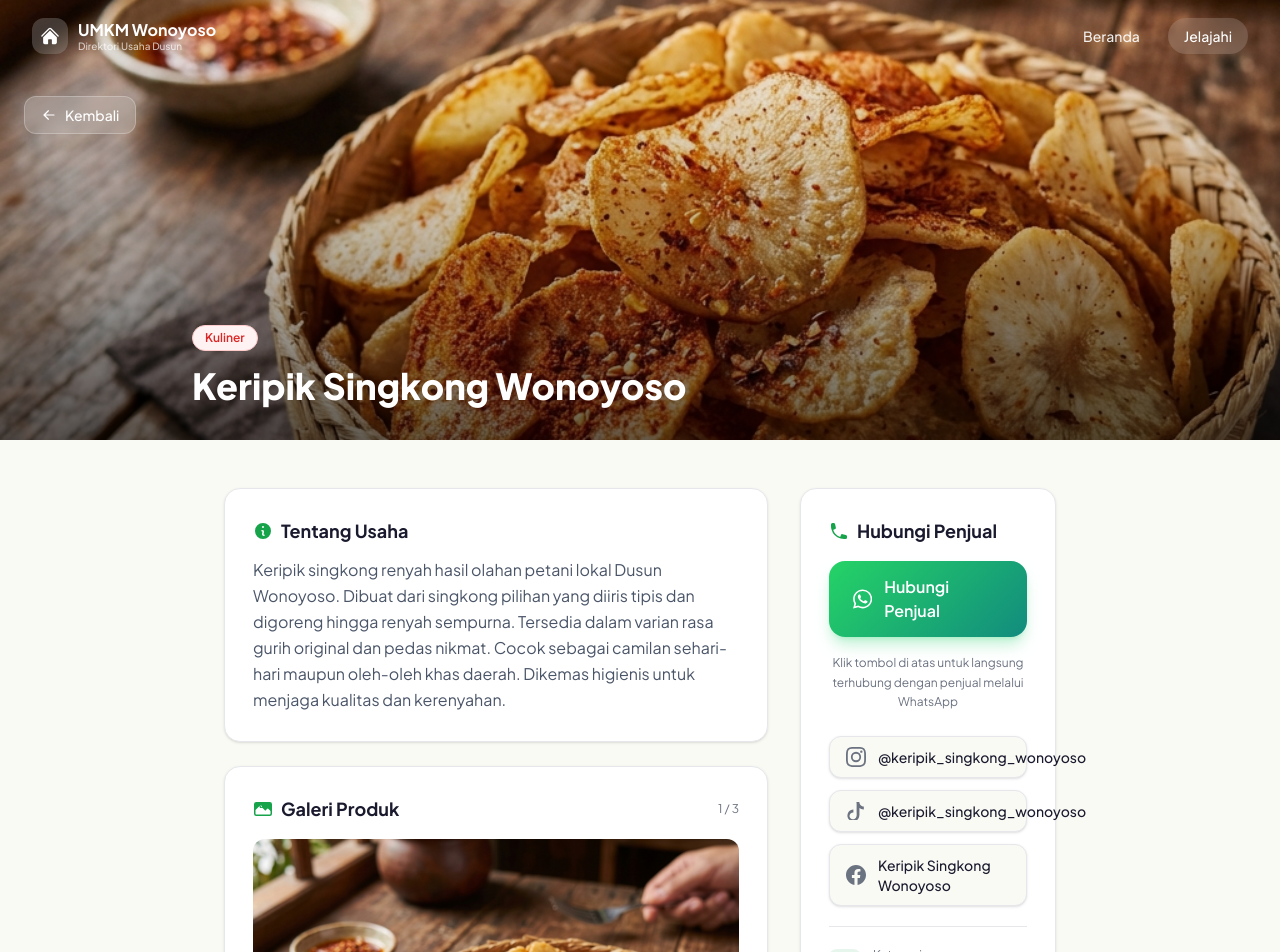
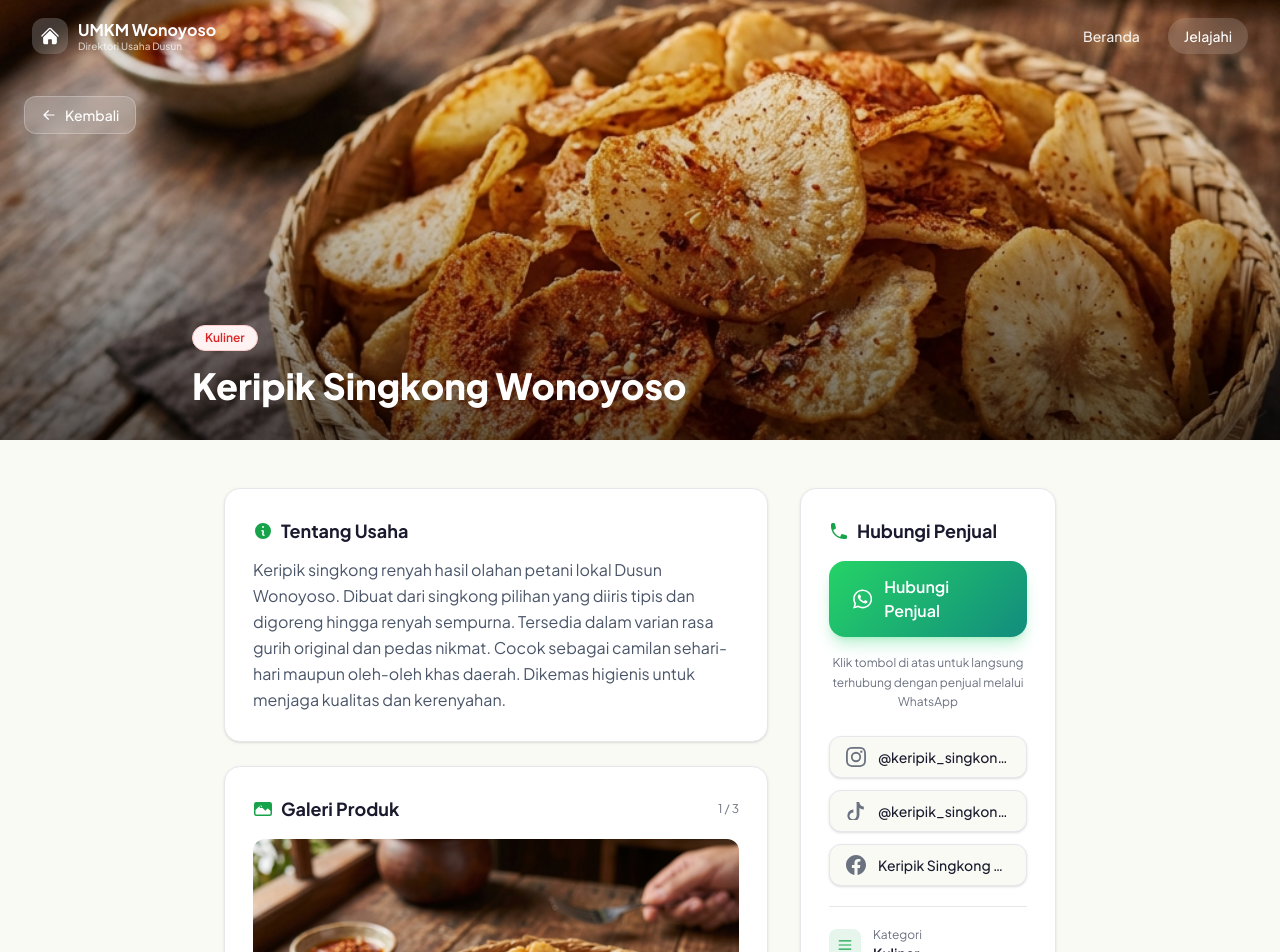
Before and after one commit to RhezaPriyaAnargya/direktori-umkm-wonoyoso, a Next.js app: page /umkm/umkm-001 in a window 1280 px wide. Shown: the top 952 px of the page. Built offline with nearby package versions, Linux system fonts and the light colour scheme.

Commit message:
style: fix long social media username overflow

```diff
--- a/app/umkm/[id]/page.js
+++ b/app/umkm/[id]/page.js
@@ -172,21 +172,21 @@ export default async function UmkmDetailPage({ params }) {
                 {/* Media Sosial */}
                 <div className="pt-2 flex flex-col gap-3">
                   {umkm.instagram && (
-                    <a href={`https://instagram.com/${umkm.instagram.replace('@', '')}`} target="_blank" rel="noopener noreferrer" className="flex items-center gap-3 px-4 py-2.5 bg-surface hover:bg-white text-text-muted hover:text-[#E1306C] rounded-xl border border-border hover:border-[#E1306C]/30 shadow-sm hover:shadow-md transition-all duration-300 group">
+                    <a href={`https://instagram.com/${umkm.instagram.replace('@', '')}`} target="_blank" rel="noopener noreferrer" className="flex items-center gap-3 px-4 py-2.5 bg-surface hover:bg-white text-text-muted hover:text-[#E1306C] rounded-xl border border-border hover:border-[#E1306C]/30 shadow-sm hover:shadow-md transition-all duration-300 group overflow-hidden">
                       <svg fill="currentColor" viewBox="0 0 24 24" className="w-5 h-5 flex-shrink-0"><path d="M12 2.163c3.204 0 3.584.012 4.85.07 3.252.148 4.771 1.691 4.919 4.919.058 1.265.069 1.645.069 4.849 0 3.205-.012 3.584-.069 4.849-.149 3.225-1.664 4.771-4.919 4.919-1.266.058-1.644.07-4.85.07-3.204 0-3.584-.012-4.849-.07-3.26-.149-4.771-1.699-4.919-4.92-.058-1.265-.07-1.644-.07-4.849 0-3.204.013-3.583.07-4.849.149-3.227 1.664-4.771 4.919-4.919 1.266-.057 1.645-.069 4.849-.069zM12 0C8.741 0 8.333.014 7.053.072 2.695.272.273 2.69.073 7.052.014 8.333 0 8.741 0 12c0 3.259.014 3.668.072 4.948.2 4.358 2.618 6.78 6.98 6.98C8.333 23.986 8.741 24 12 24c3.259 0 3.668-.014 4.948-.072 4.354-.2 6.782-2.618 6.979-6.98.059-1.28.073-1.689.073-4.948 0-3.259-.014-3.667-.072-4.947-.196-4.354-2.617-6.78-6.979-6.98C15.668.014 15.259 0 12 0zm0 5.838a6.162 6.162 0 100 12.324 6.162 6.162 0 000-12.324zM12 16a4 4 0 110-8 4 4 0 010 8zm6.406-11.845a1.44 1.44 0 100 2.881 1.44 1.44 0 000-2.881z"/></svg>
-                      <span className="font-medium text-sm text-text-primary group-hover:text-[#E1306C] transition-colors">{umkm.instagram}</span>
+                      <span className="font-medium text-sm text-text-primary group-hover:text-[#E1306C] transition-colors truncate">{umkm.instagram}</span>
                     </a>
                   )}
                   {umkm.tiktok && (
-                    <a href={`https://tiktok.com/@${umkm.tiktok.replace('@', '')}`} target="_blank" rel="noopener noreferrer" className="flex items-center gap-3 px-4 py-2.5 bg-surface hover:bg-white text-text-muted hover:text-black rounded-xl border border-border hover:border-black/30 shadow-sm hover:shadow-md transition-all duration-300 group">
+                    <a href={`https://tiktok.com/@${umkm.tiktok.replace('@', '')}`} target="_blank" rel="noopener noreferrer" className="flex items-center gap-3 px-4 py-2.5 bg-surface hover:bg-white text-text-muted hover:text-black rounded-xl border border-border hover:border-black/30 shadow-sm hover:shadow-md transition-all duration-300 group overflow-hidden">
                       <svg fill="currentColor" viewBox="0 0 24 24" className="w-5 h-5 flex-shrink-0 scale-90"><path d="M12.525.02c1.31-.02 2.61-.01 3.91-.02.08 1.53.63 3.09 1.75 4.17 1.12 1.11 2.7 1.62 4.24 1.79v4.03c-1.44-.05-2.89-.35-4.2-.97-.57-.26-1.1-.59-1.62-.93-.01 2.92.01 5.84-.02 8.75-.08 2.78-1.15 5.54-3.33 7.39-1.92 1.64-4.59 2.1-6.98 1.4-2.58-.76-4.75-2.82-5.45-5.36-.63-2.31-.19-4.84 1.16-6.85 1.45-2.14 3.94-3.46 6.55-3.53.03 1.34.01 2.68.02 4.02-1.37.07-2.73.54-3.76 1.47-1.28 1.15-1.78 3.12-1.21 4.74.56 1.6 2.06 2.82 3.73 3.01 1.63.19 3.32-.41 4.31-1.69 1.12-1.46 1.36-3.43 1.25-5.21-.11-4.76-.03-9.53-.06-14.29z"/></svg>
-                      <span className="font-medium text-sm text-text-primary group-hover:text-black transition-colors">{umkm.tiktok}</span>
+                      <span className="font-medium text-sm text-text-primary group-hover:text-black transition-colors truncate">{umkm.tiktok}</span>
                     </a>
                   )}
                   {umkm.facebook && (
-                    <a href={`https://facebook.com/search/top?q=${encodeURIComponent(umkm.facebook)}`} target="_blank" rel="noopener noreferrer" className="flex items-center gap-3 px-4 py-2.5 bg-surface hover:bg-white text-text-muted hover:text-[#1877F2] rounded-xl border border-border hover:border-[#1877F2]/30 shadow-sm hover:shadow-md transition-all duration-300 group">
+                    <a href={`https://facebook.com/search/top?q=${encodeURIComponent(umkm.facebook)}`} target="_blank" rel="noopener noreferrer" className="flex items-center gap-3 px-4 py-2.5 bg-surface hover:bg-white text-text-muted hover:text-[#1877F2] rounded-xl border border-border hover:border-[#1877F2]/30 shadow-sm hover:shadow-md transition-all duration-300 group overflow-hidden">
                       <svg fill="currentColor" viewBox="0 0 24 24" className="w-5 h-5 flex-shrink-0"><path d="M24 12.073c0-6.627-5.373-12-12-12s-12 5.373-12 12c0 5.99 4.388 10.954 10.125 11.854v-8.385H7.078v-3.469h3.047V9.43c0-3.007 1.792-4.669 4.533-4.669 1.312 0 2.686.235 2.686.235v2.953H15.83c-1.491 0-1.956.925-1.956 1.874v2.25h3.328l-.532 3.469h-2.796v8.385C19.612 23.027 24 18.062 24 12.073z"/></svg>
-                      <span className="font-medium text-sm text-text-primary group-hover:text-[#1877F2] transition-colors">{umkm.facebook}</span>
+                      <span className="font-medium text-sm text-text-primary group-hover:text-[#1877F2] transition-colors truncate">{umkm.facebook}</span>
                     </a>
                   )}
                 </div>
```
